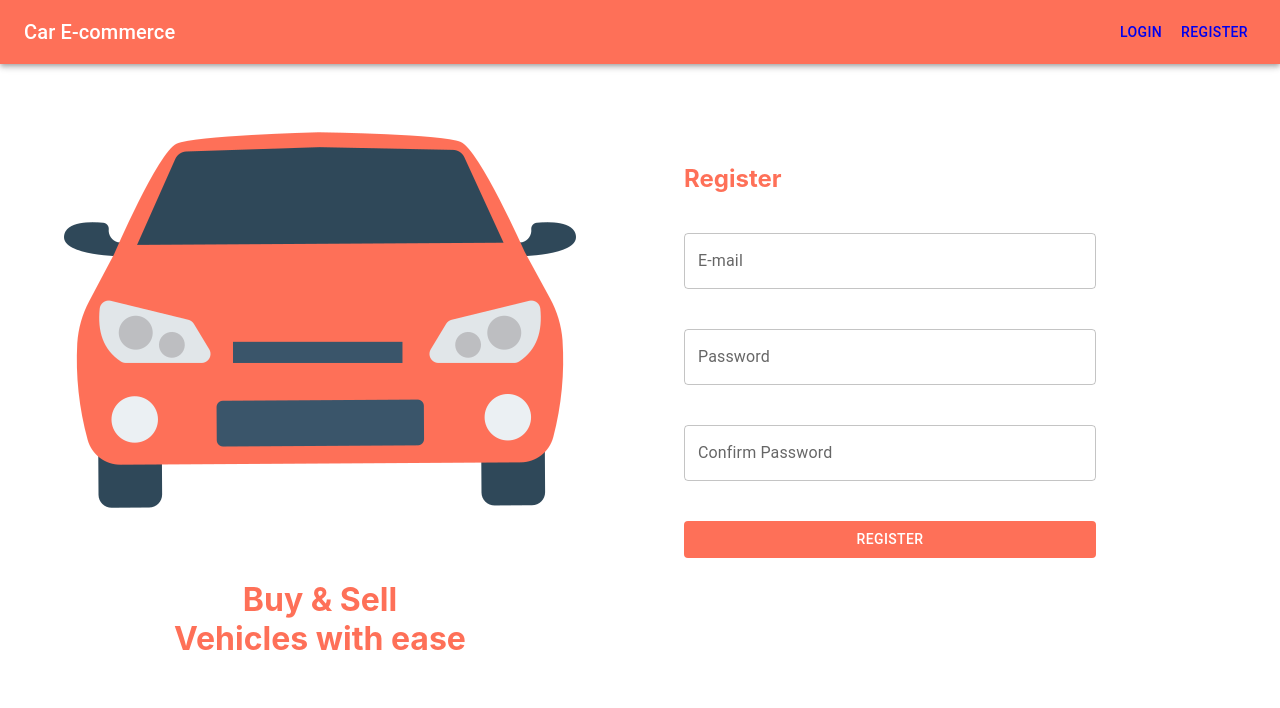
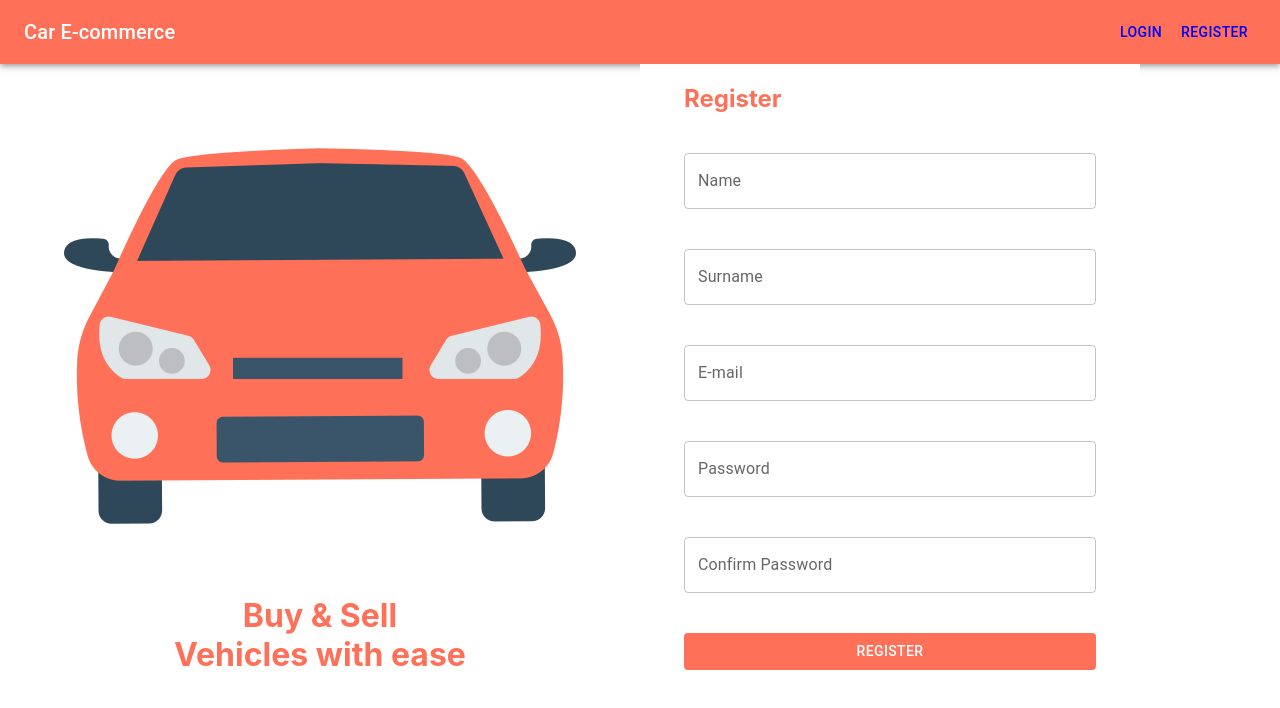
Before and after one commit to erenkibar/carecommerce-frontend, a React (Create React App) app: page /register in a window 1280 px wide. Shown: the top 708 px of the page. Built offline with nearby package versions, Linux system fonts and the light colour scheme.

Commit message:
Adding validation to login/register forms and creating the services

```diff
--- a/src/index.js
+++ b/src/index.js
@@ -4,6 +4,10 @@ import './index.css';
 import App from './App';
 import reportWebVitals from './reportWebVitals';
 import { BrowserRouter } from 'react-router-dom';
+import axios from 'axios';
+
+axios.defaults.baseURL = 'http://localhost:8080/api';
+axios.defaults.headers.post['Content-Type'] = 'application/json';
 
 const root = ReactDOM.createRoot(document.getElementById('root'));
 root.render(
--- a/src/pages/Login/index.jsx
+++ b/src/pages/Login/index.jsx
@@ -1,35 +1,103 @@
-import { Button, Container, Grid, InputLabel, TextField } from '@mui/material'
-import React from 'react'
-import LogoCar from '../../assets/car.png'
+import { Button, Container, Grid, TextField } from '@mui/material';
+import React from 'react';
+import LogoCar from '../../assets/car.png';
+import * as Yup from 'yup';
+import { useFormik } from 'formik';
+import { loginUser } from './loginService';
+
+const validationSchema = Yup.object().shape({
+  email: Yup.string().email('Invalid email').required('Required'),
+  password: Yup.string().required('Required')
+});
 
 const Login = () => {
+  const formik = useFormik({
+    initialValues: {
+      email: '',
+      password: ''
+    },
+    validateOnBlur: true,
+    validationSchema,
+    onSubmit: (values) => {
+      loginUser(values.email, values.password);
+    }
+  });
   return (
     <Grid container spacing={0} columns={12}>
-        <Grid style={{display: 'flex', flexDirection: 'row', justifyContent: 'center', alignItems: 'center',}} item xs={6}>
+      <Grid
+        style={{
+          display: 'flex',
+          flexDirection: 'row',
+          justifyContent: 'center',
+          alignItems: 'center'
+        }}
+        item
+        xs={6}
+      >
         <Grid item>
-                <img style={{alignSelf: 'center'}} src={LogoCar} alt='logo' />
-                <div style={{display: 'flex', flexDirection: 'column', textAlign: 'center'}}>
-                <h1 style={{color: '#fe7058', margin: 0}}>Buy  &  Sell</h1>
-                <h1 style={{color: '#fe7058', margin: 0}}>Vehicles with ease</h1>
+          <img style={{ alignSelf: 'center' }} src={LogoCar} alt="logo" />
+          <div style={{ display: 'flex', flexDirection: 'column', textAlign: 'center' }}>
+            <h1 style={{ color: '#fe7058', margin: 0 }}>Buy & Sell</h1>
+            <h1 style={{ color: '#fe7058', margin: 0 }}>Vehicles with ease</h1>
           </div>
-
         </Grid>
       </Grid>
       <Grid item s={6}>
-            <Grid style={{display: 'flex', flexDirection: 'column', minHeight: "100%", width: '100%', justifyContent: 'space-around'}}>
-                <Container style={{background: 'white', display: 'flex', flexDirection: 'column', alignSelf: 'center', width: '500px'}}>
-                    <h2 style={{color: '#fe7058', margin: '20px'}}>Login</h2>
-                    <TextField label={'E-mail'} variant='outlined' style={{background: 'white', margin: '20px'}} />
-                    <TextField label={'Password'} variant='outlined' style={{background: 'white', margin: '20px'}} />
-                    <Button style={{background: '#fe7058', margin: '20px', color: 'white'}}> Log in</Button>
-                    <p style={{marginLeft: '20px', color: '#0b3954', fontSize: '13px'}}>Forgotten password?</p>
+        <Grid
+          style={{
+            display: 'flex',
+            flexDirection: 'column',
+            minHeight: '100%',
+            width: '100%',
+            justifyContent: 'space-around'
+          }}
+        >
+          <Container
+            style={{
+              background: 'white',
+              display: 'flex',
+              flexDirection: 'column',
+              alignSelf: 'center',
+              width: '500px'
+            }}
+          >
+            <h2 style={{ color: '#fe7058', margin: '20px' }}>Login</h2>
+            <TextField
+              value={formik.values.email}
+              error={formik.touched.email && Boolean(formik.errors.email)}
+              helperText={formik.touched.email && formik.errors.email}
+              onChange={formik.handleChange}
+              id="email"
+              name="email"
+              label={'E-mail'}
+              variant="outlined"
+              style={{ background: 'white', margin: '20px' }}
+            />
+            <TextField
+              value={formik.values.password}
+              error={formik.touched.password && Boolean(formik.errors.password)}
+              helperText={formik.touched.password && formik.errors.password}
+              onChange={formik.handleChange}
+              id="password"
+              name="password"
+              label={'Password'}
+              variant="outlined"
+              style={{ background: 'white', margin: '20px' }}
+            />
+            <Button
+              onClick={formik.handleSubmit}
+              style={{ background: '#fe7058', margin: '20px', color: 'white' }}
+            >
+              Log in
+            </Button>
+            <p style={{ marginLeft: '20px', color: '#0b3954', fontSize: '13px' }}>
+              Forgotten password?
+            </p>
           </Container>
         </Grid>
       </Grid>
     </Grid>
-  )
-}
+  );
+};
 
-
-
-export default Login
+export default Login;
--- /dev/null
+++ b/src/pages/Login/loginService.js
@@ -0,0 +1,8 @@
+import axios from 'axios';
+
+export const loginUser = (email, password) => {
+  axios.post('/auth/login', {
+    email,
+    password
+  });
+};
--- a/src/pages/Register/index.jsx
+++ b/src/pages/Register/index.jsx
@@ -1,36 +1,154 @@
-import { Button, Container, Grid, InputLabel, TextField } from '@mui/material'
-import React from 'react'
-import LogoCar from '../../assets/car.png'
+import { Button, Container, Grid, TextField } from '@mui/material';
+import * as Yup from 'yup';
+
+import React from 'react';
+import LogoCar from '../../assets/car.png';
+import { useFormik } from 'formik';
+import { registerUser } from './registerService';
+
+const validationSchema = Yup.object().shape({
+  firstname: Yup.string()
+    .min(1, 'Minimum 2 characters long')
+    .max(70, 'Maximum 69 characters long')
+    .required('Required'),
+  lastname: Yup.string()
+    .min(1, 'Minimum 2 characters long')
+    .max(70, 'Maximum 69 characters long')
+    .required('Required'),
+  email: Yup.string().email('Invalid email').required('Required'),
+  password: Yup.string().min(8, 'Minimum 8 characters long').required('Required'),
+  repeatPassword: Yup.string().oneOf([Yup.ref('password'), null], 'Passwords must match')
+});
 
 const Register = () => {
+  const formik = useFormik({
+    initialValues: {
+      firstname: '',
+      lastname: '',
+      email: '',
+      password: '',
+      repeatPassword: ''
+    },
+    validateOnBlur: true,
+    validationSchema,
+    onSubmit: (values) => {
+      registerUser(values.firstname, values.lastname, values.email, values.password);
+    }
+  });
+
   return (
     <Grid container spacing={0} columns={12}>
-        <Grid style={{display: 'flex', flexDirection: 'row', justifyContent: 'center', alignItems: 'center',}} item xs={6}>
+      <Grid
+        style={{
+          display: 'flex',
+          flexDirection: 'row',
+          justifyContent: 'center',
+          alignItems: 'center'
+        }}
+        item
+        xs={6}
+      >
         <Grid item>
-                <img style={{alignSelf: 'center'}} src={LogoCar} alt='logo' />
-                <div style={{display: 'flex', flexDirection: 'column', textAlign: 'center'}}>
-                <h1 style={{color: '#fe7058', margin: 0}}>Buy  &  Sell</h1>
-                <h1 style={{color: '#fe7058', margin: 0}}>Vehicles with ease</h1>
+          <img style={{ alignSelf: 'center' }} src={LogoCar} alt="logo" />
+          <div style={{ display: 'flex', flexDirection: 'column', textAlign: 'center' }}>
+            <h1 style={{ color: '#fe7058', margin: 0 }}>Buy & Sell</h1>
+            <h1 style={{ color: '#fe7058', margin: 0 }}>Vehicles with ease</h1>
           </div>
-
         </Grid>
       </Grid>
       <Grid item s={6}>
-            <Grid style={{display: 'flex', flexDirection: 'column', minHeight: "100%", width: '100%', justifyContent: 'space-around'}}>
-                <Container style={{background: 'white', display: 'flex', flexDirection: 'column', alignSelf: 'center', width: '500px'}}>
-                    <h2 style={{color: '#fe7058', margin: '20px'}}>Register</h2>
-                    <TextField label={'E-mail'} variant='outlined' style={{background: 'white', margin: '20px'}} />
-                    <TextField label={'Password'} variant='outlined' style={{background: 'white', margin: '20px'}} />
-                    <TextField label={'Confirm Password'} variant='outlined' style={{background: 'white', margin: '20px'}} />
+        <Grid
+          style={{
+            display: 'flex',
+            flexDirection: 'column',
+            minHeight: '100%',
+            width: '100%',
+            justifyContent: 'space-around'
+          }}
+        >
+          <Container
+            style={{
+              background: 'white',
+              display: 'flex',
+              flexDirection: 'column',
+              alignSelf: 'center',
+              width: '500px'
+            }}
+          >
+            <h2 style={{ color: '#fe7058', margin: '20px' }}>Register</h2>
+            <TextField
+              value={formik.values.firstname}
+              error={formik.touched.firstname && Boolean(formik.errors.firstname)}
+              helperText={formik.touched.firstname && formik.errors.firstname}
+              onChange={formik.handleChange}
+              id="firstname"
+              name="firstname"
+              label={'Name'}
+              variant="outlined"
+              style={{ background: 'white', margin: '20px' }}
+            />
 
-                    <Button style={{background: '#fe7058', margin: '20px', color: 'white'}}>Register</Button>
+            <TextField
+              value={formik.values.lastname}
+              error={formik.touched.lastname && Boolean(formik.errors.lastname)}
+              helperText={formik.touched.lastname && formik.errors.lastname}
+              onChange={formik.handleChange}
+              id="lastname"
+              name="lastname"
+              label={'Surname'}
+              variant="outlined"
+              style={{ background: 'white', margin: '20px' }}
+            />
+
+            <TextField
+              value={formik.values.email}
+              error={formik.touched.email && Boolean(formik.errors.email)}
+              helperText={formik.touched.email && formik.errors.email}
+              onChange={formik.handleChange}
+              id="email"
+              name="email"
+              label={'E-mail'}
+              variant="outlined"
+              style={{ background: 'white', margin: '20px' }}
+            />
+
+            <TextField
+              value={formik.values.password}
+              error={formik.touched.password && Boolean(formik.errors.password)}
+              helperText={formik.touched.password && formik.errors.password}
+              type="password"
+              onChange={formik.handleChange}
+              id="password"
+              name="password"
+              label={'Password'}
+              variant="outlined"
+              style={{ background: 'white', margin: '20px' }}
+            />
+
+            <TextField
+              value={formik.values.repeatPassword}
+              error={formik.touched.repeatPassword && Boolean(formik.errors.repeatPassword)}
+              helperText={formik.touched.repeatPassword && formik.errors.repeatPassword}
+              type="password"
+              onChange={formik.handleChange}
+              label={'Confirm Password'}
+              id="repeatPassword"
+              name="repeatPassword"
+              variant="outlined"
+              style={{ background: 'white', margin: '20px' }}
+            />
+
+            <Button
+              onClick={formik.handleSubmit}
+              style={{ background: '#fe7058', margin: '20px', color: 'white' }}
+            >
+              Register
+            </Button>
           </Container>
         </Grid>
       </Grid>
     </Grid>
-  )
-}
+  );
+};
 
-
-
-export default Register
+export default Register;
--- /dev/null
+++ b/src/pages/Register/registerService.js
@@ -0,0 +1,10 @@
+import axios from 'axios';
+
+export const registerUser = (firstname, lastname, email, password) => {
+  axios.post('/auth/register', {
+    firstname,
+    lastname,
+    email,
+    password
+  });
+};
--- a/src/reportWebVitals.js
+++ b/src/reportWebVitals.js
@@ -1,4 +1,4 @@
-const reportWebVitals = onPerfEntry => {
+const reportWebVitals = (onPerfEntry) => {
   if (onPerfEntry && onPerfEntry instanceof Function) {
     import('web-vitals').then(({ getCLS, getFID, getFCP, getLCP, getTTFB }) => {
       getCLS(onPerfEntry);
```
Also changed, not shown: package.json (+13 -1 lines), src/App.js (+9 -8 lines), src/components/Layout.jsx (+8 -7 lines), src/components/NavigationBar.jsx (+5 -5 lines), src/pages/Home/index.js (+4 -6 lines), .eslintrc.json (added), 2 other files (tests, documents, lock files or other folders). Lines whose indentation alone changed are shown as unchanged.
